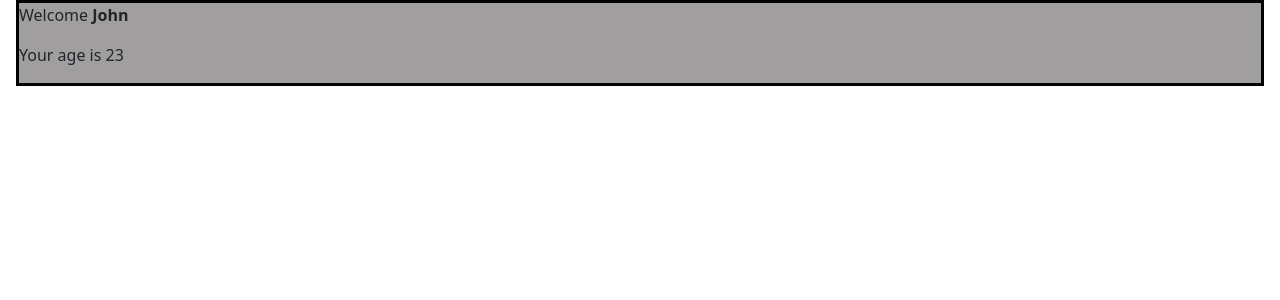
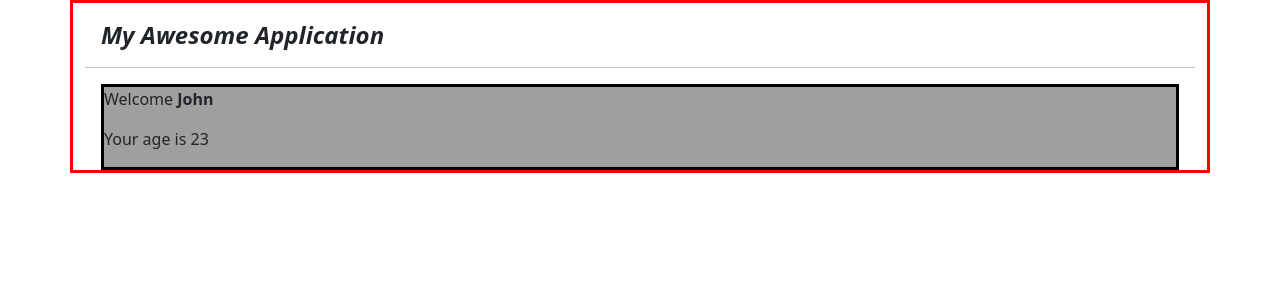
Before and after one commit to maxuel99/react-exercises, a React (Create React App) app: page / in a window 1280 px wide. Shown: the top 300 px of the page. Built offline with nearby package versions, Linux system fonts and the light colour scheme.

Commit message:
add style

```diff
--- a/src/App.js
+++ b/src/App.js
@@ -86,6 +86,7 @@
 //     }
 // }
 
+import { Container } from "./Container";
 import React from "react";
 import { Route, Routes } from "react-router-dom";
 import { Welcome } from "./Welcome";
@@ -93,9 +94,11 @@ import { Welcome } from "./Welcome";
 export function App() {
     return (
         <div>
-            <Routes>
-                <Route path="/" element={<Welcome age="23" />} />
-            </Routes>
+            <Container title="My Awesome Application">
+                <Routes>
+                    <Route path="/" element={<Welcome age="23" />} />
+                </Routes>
+            </Container>
         </div>
      );
 }
```
